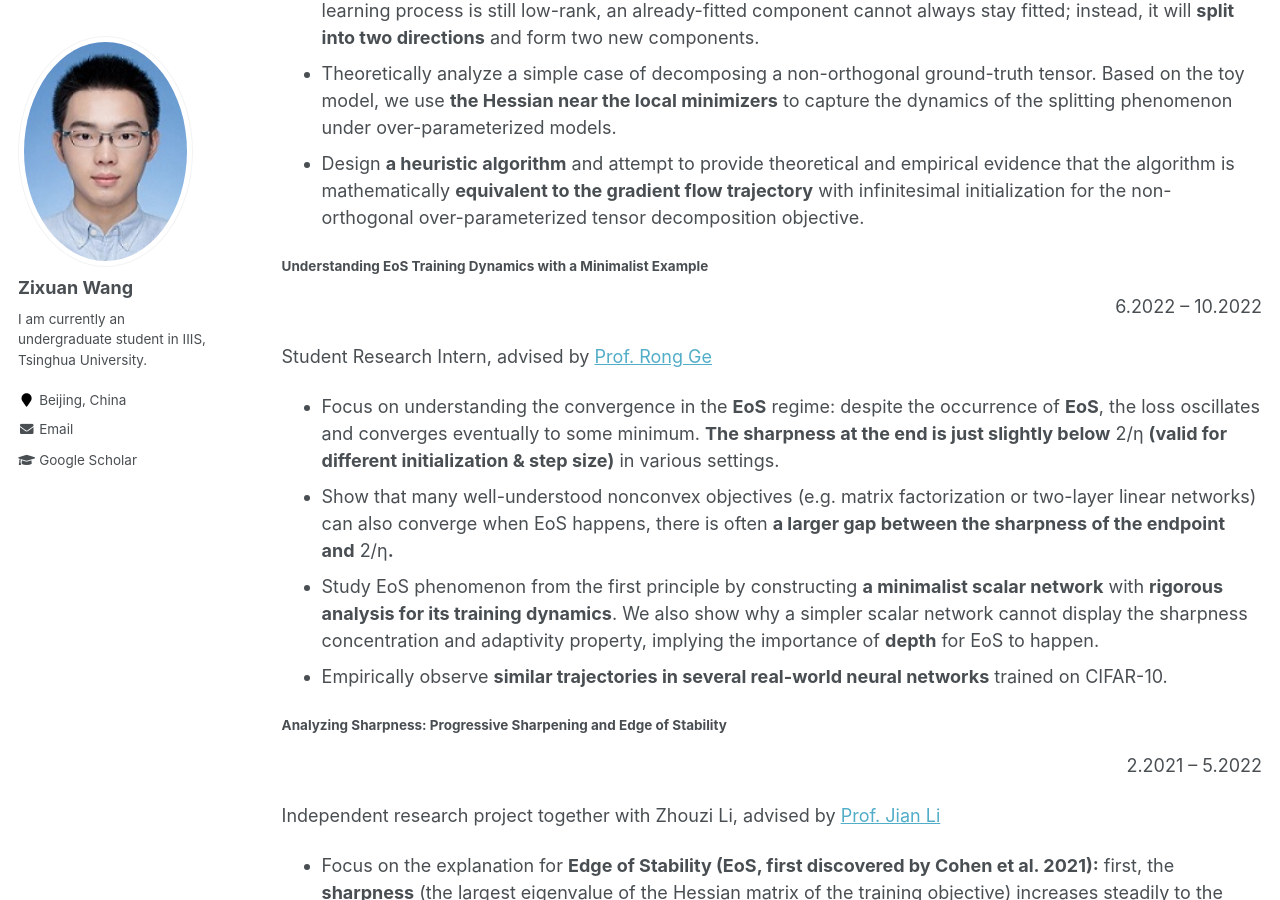
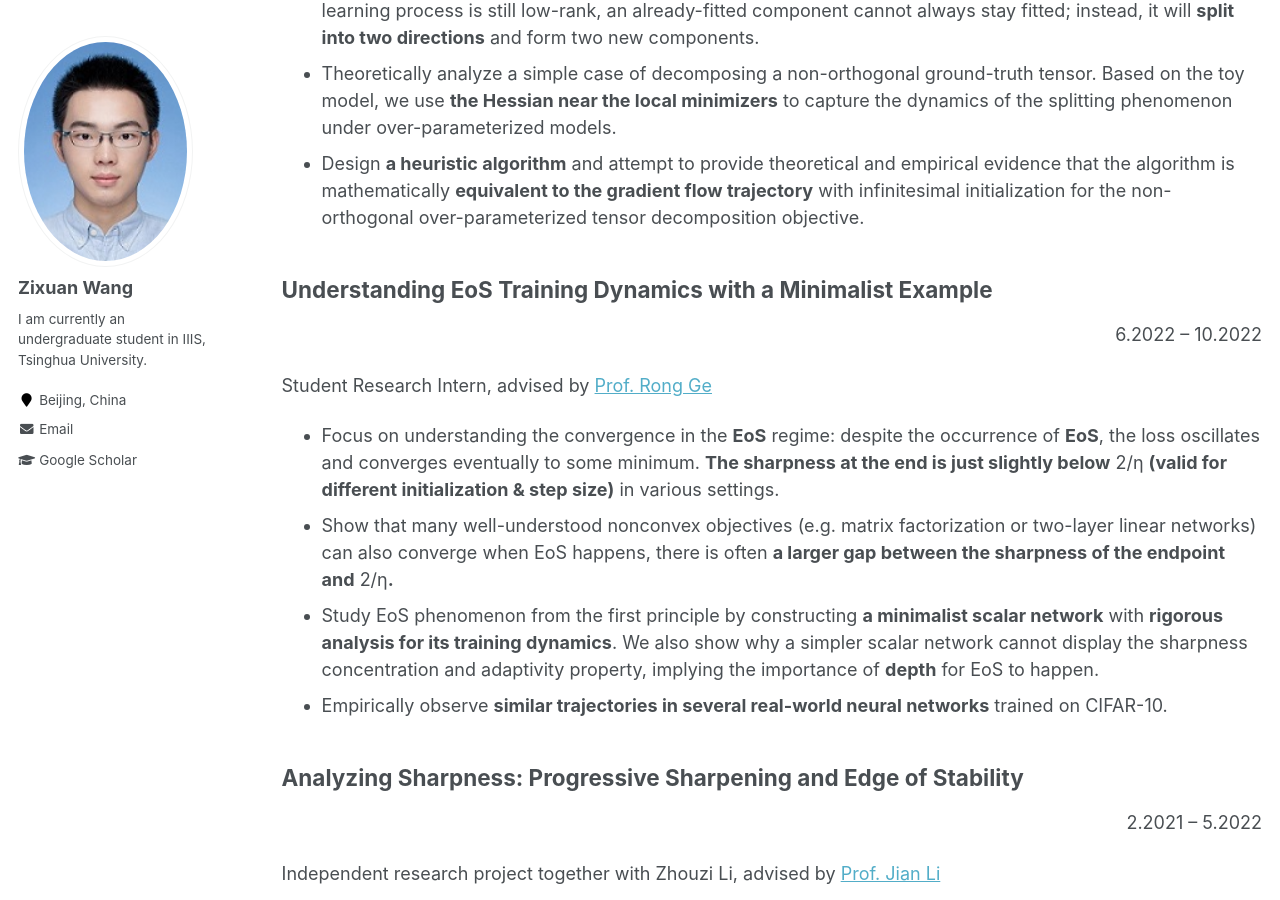
Before and after one commit to wangzx19/wangzx19.github.io, a Jekyll site: the page built from _pages/cv.md, in a window 1280 px wide and 900 px high, scrolled down 754 px. Built offline with Jekyll 4.4.1, drawn with Linux system fonts in a browser that asks for light colours.

Commit message:
Update cv.md

```diff
--- a/_pages/cv.md
+++ b/_pages/cv.md
@@ -31,7 +31,7 @@ Student Research Intern, advised by [Prof. Rong Ge]([Rong Ge, Duke University](h
 - Theoretically analyze a simple case of decomposing a non-orthogonal ground-truth tensor. Based on the toy model, we use **the Hessian near the local minimizers** to capture the dynamics of the splitting phenomenon under over-parameterized models.
 - Design **a heuristic algorithm** and attempt to provide theoretical and empirical evidence that the algorithm is mathematically **equivalent to the gradient flow trajectory** with infinitesimal initialization for the non-orthogonal over-parameterized tensor decomposition objective.
 
-#### **Understanding EoS Training Dynamics with a Minimalist Example**
+## **Understanding EoS Training Dynamics with a Minimalist Example**
 
 <p align = "right"> 6.2022 – 10.2022</p>
 
@@ -42,7 +42,7 @@ Student Research Intern, advised by [Prof. Rong Ge]([Rong Ge, Duke University](h
 - Study EoS phenomenon from the first principle by constructing **a minimalist scalar network** with **rigorous analysis for its training dynamics**. We also show why a simpler scalar network cannot display the sharpness concentration and adaptivity property, implying the importance of **depth** for EoS to happen.
 - Empirically observe **similar trajectories in several real-world neural networks** trained on CIFAR-10.
 
-#### **Analyzing Sharpness: Progressive Sharpening and Edge of Stability**
+## **Analyzing Sharpness: Progressive Sharpening and Edge of Stability**
 
 <p align = "right"> 2.2021 – 5.2022</p>
 
@@ -53,8 +53,8 @@ Independent research project together with Zhouzi Li, advised by [Prof. Jian Li]
 - Empirically identify the norm of output layer weight as an interesting indicator of the sharpness dynamics, and **heuristically explain the dynamics of various essential quantities (including the training loss and** **the sharpness) in each phase of EoS** for general neural networks under a set of assumptions.
 - Theoretically **prove the sharpness behavior** in the **EoS regime** in a **two-layer fully-connected linear neural network** with less and weaker assumptions.
 
-Publications
-======
+# Publications
+
   <ul>{% for post in site.publications %}
     {% include archive-single-cv.html %}
   {% endfor %}</ul>
```
